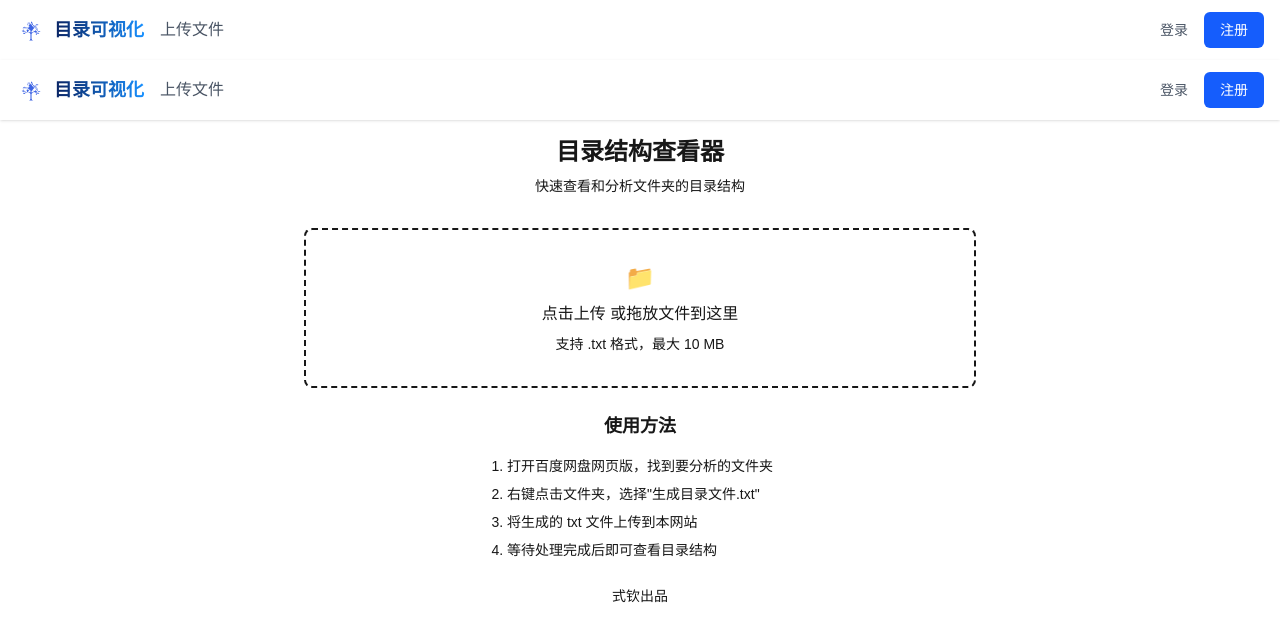
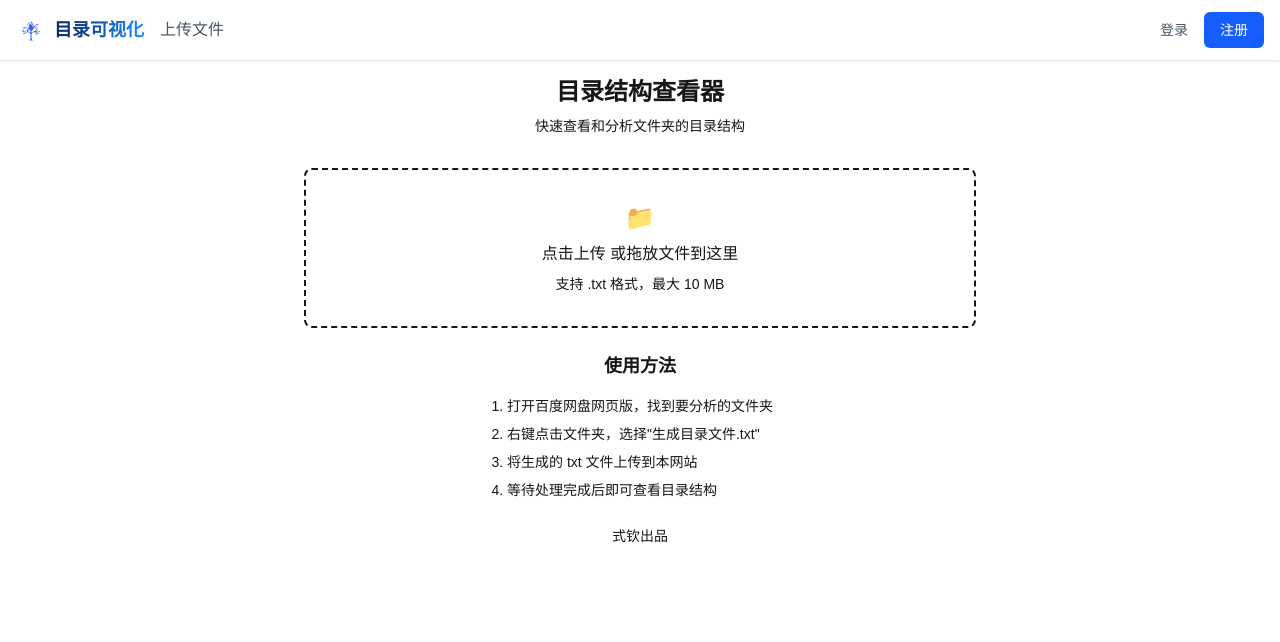
Before and after one commit to loker-j/Directory-Viewer-V2, a Next.js app: page /viewer in a window 1280 px wide. Shown: the top 642 px of the page. Built offline with nearby package versions, Linux system fonts and the light colour scheme; no server answers.

Commit message:
去除重复导航栏的问题

```diff
--- a/app/projects/page.tsx
+++ b/app/projects/page.tsx
@@ -3,7 +3,6 @@
 import { useEffect, useState } from 'react';
 import { useRouter } from 'next/navigation';
 import Link from 'next/link';
-import { Nav } from '@/components/nav';
 
 interface Project {
   id: string;
@@ -97,7 +96,6 @@ export default function ProjectsPage() {
 
   return (
     <>
-      <Nav />
       <main className="container mx-auto p-4 space-y-8">
         <div className="flex justify-between items-center">
           <h1 className="text-2xl font-bold">我的项目</h1>
--- a/app/viewer/page.tsx
+++ b/app/viewer/page.tsx
@@ -2,7 +2,6 @@
 
 import { useState, useEffect } from 'react';
 import { UploadZone } from '@/components/upload-zone';
-import { Nav } from '@/components/nav';
 
 export default function Home() {
   const [isLoaded, setIsLoaded] = useState(false);
@@ -14,7 +13,6 @@ export default function Home() {
 
   return (
     <>
-      <Nav />
       <main className="container mx-auto p-4 space-y-8">
         <div className="text-center space-y-2">
           <h1 className="text-2xl font-bold">目录结构查看器</h1>
```
